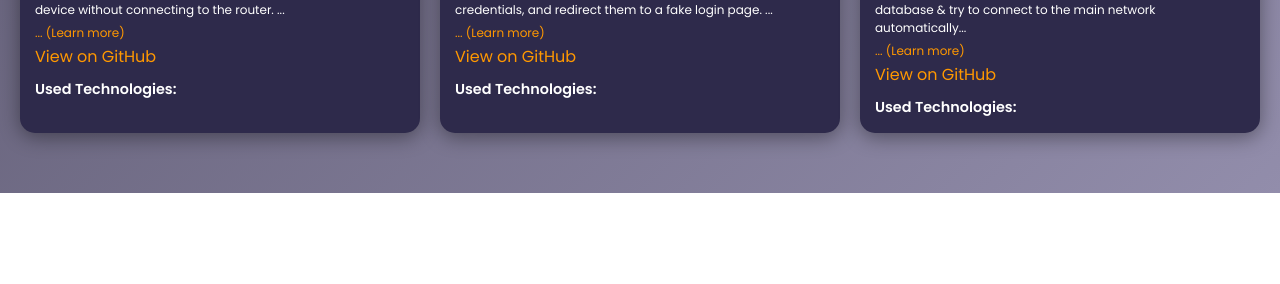
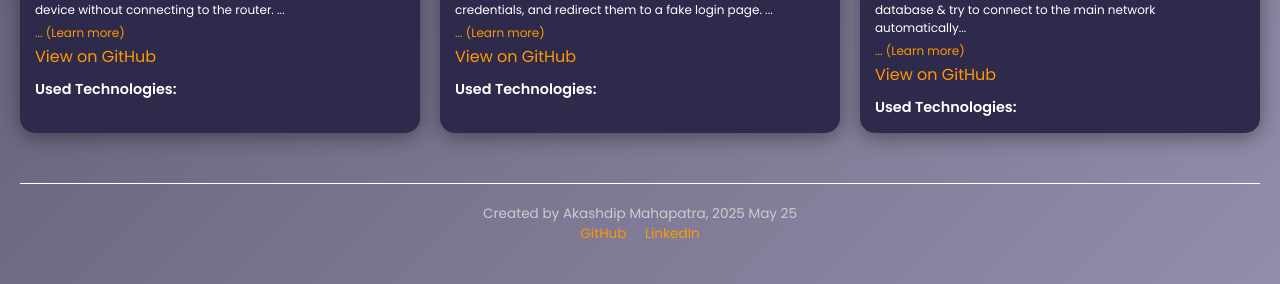
Before and after one commit to akashdip2001/server.py, a plain HTML site: page index.html in a window 1280 px wide. Shown: the part 2750-3034 px from the top of the page. Before the commit the page ends 2943 px from the top, so only its background shows below. Drawn offline with Linux system fonts and the light colour scheme.

Commit message:
Update index.html

```diff
--- a/index.html
+++ b/index.html
@@ -310,6 +310,31 @@
       <h2>H@cking</h2>
       <div class="projects" id="penetration-testing-projects"></div>
     </div>
+
+    <footer
+      style="
+        text-align: center;
+        padding: 20px 0;
+        margin-top: 50px;
+        border-top: 1px solid #fff;
+        font-size: 0.85rem;
+        color: #ccc;
+      "
+    >
+      Created by Akashdip Mahapatra, 2025 May 25<br />
+      <a
+        href="https://github.com/akashdip2001"
+        target="_blank"
+        style="color: #ff9800; text-decoration: none; margin-right: 15px"
+        >GitHub</a
+      >
+      <a
+        href="https://www.linkedin.com/in/akashdip2001"
+        target="_blank"
+        style="color: #ff9800; text-decoration: none"
+        >LinkedIn</a
+      >
+    </footer>
 
     <script>
       const techLevels = {
```
